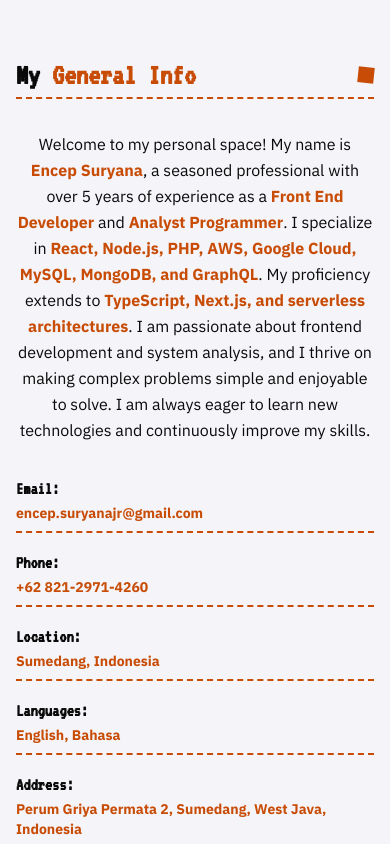
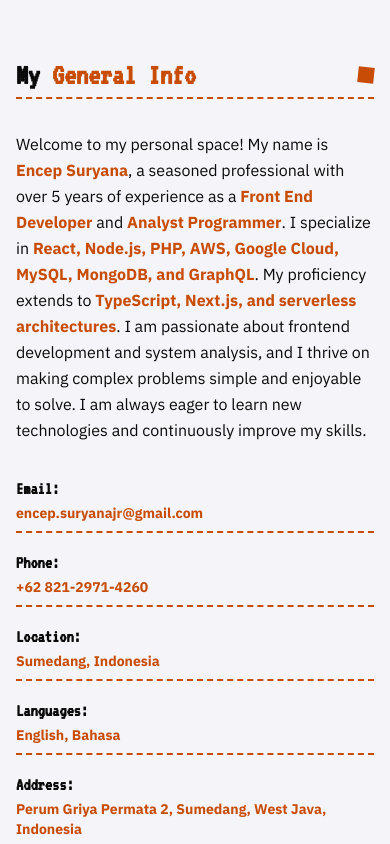
Before and after one commit to encepsuryana/encepsuryana, a Next.js app: page / in a window 390 px wide. Shown: the part 880-1724 px from the top of the page. Built offline with nearby package versions, Linux system fonts and the light colour scheme.

Commit message:
Update General.tsx

```diff
--- a/src/components/About/components/General.tsx
+++ b/src/components/About/components/General.tsx
@@ -12,7 +12,7 @@ const General: FC = () => {
           <div className="h-4 w-4 bg-primary rotate-6" />
         </div>
       </div>
-      <div className="w-full flex flex-col md:flex-row justify-center text-center md:text-left gap-8">
+      <div className="w-full flex flex-col md:flex-row justify-center text-left gap-8">
         <div className="md:w-1/2">
           <p className="text-base md:text-lg leading-relaxed max-w-2xl mx-auto">
             Welcome to my personal space! My name is{" "}
```
